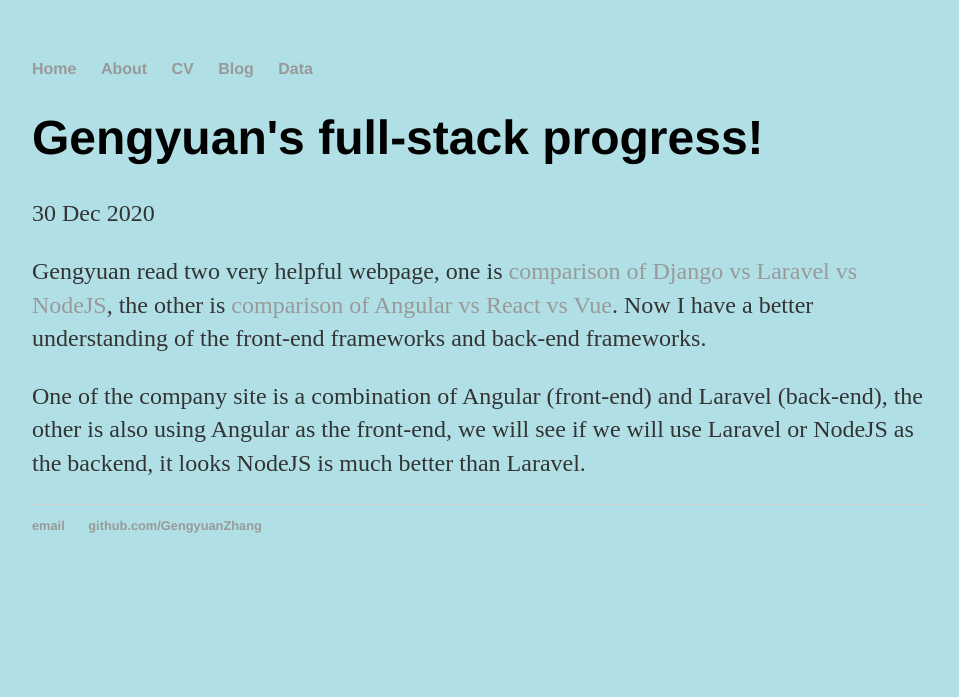
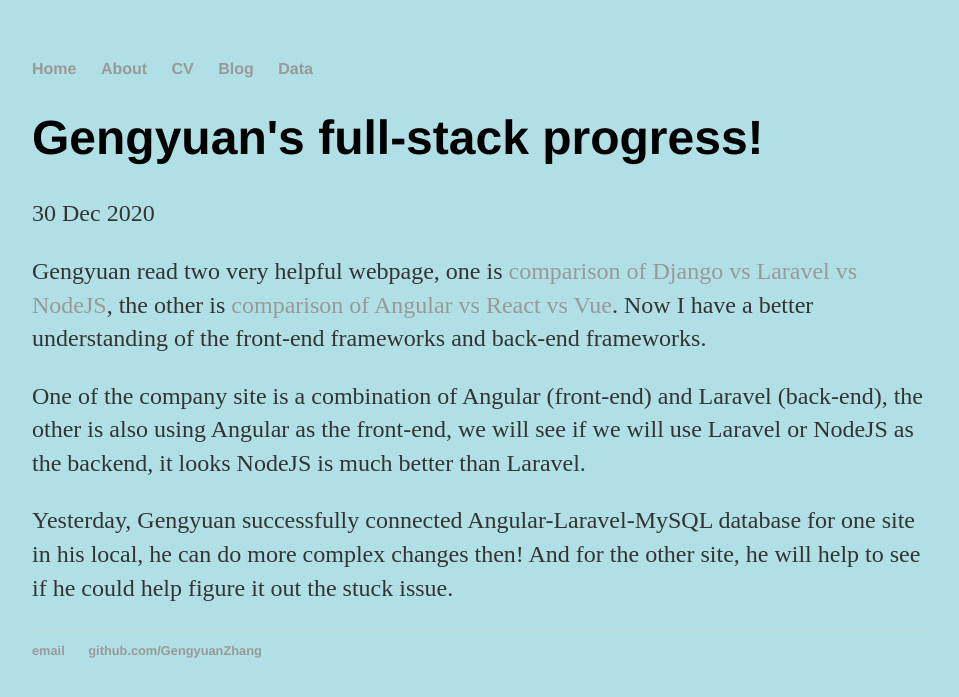
Before and after one commit to GengyuanZhang/GengyuanZhang.github.io, a Jekyll site: the page built from _posts/2020-12-30-gengyuan-zhang-full-stack-progress.md, in a window 1280 px wide. Shown: the top 697 px of the page, without its empty margins (160-1119 px from the left). Built offline with Jekyll 4.4.1, drawn with Linux system fonts in a browser that asks for light colours.

Commit message:
Update 2020-12-30-gengyuan-zhang-full-stack-progress.md

```diff
--- a/_posts/2020-12-30-gengyuan-zhang-full-stack-progress.md
+++ b/_posts/2020-12-30-gengyuan-zhang-full-stack-progress.md
@@ -7,3 +7,5 @@
 Gengyuan read two very helpful webpage, one is [comparison of Django vs Laravel vs NodeJS](https://nimapinfotech.com/blog/django-vs-laravel-vs-nodejs/), the other is [comparison of Angular vs React vs Vue](https://www.codeinwp.com/blog/angular-vs-vue-vs-react/). Now I have a better understanding of the front-end frameworks and back-end frameworks.
 
 One of the company site is a combination of Angular (front-end) and Laravel (back-end), the other is also using Angular as the front-end, we will see if we will use Laravel or NodeJS as the backend, it looks NodeJS is much better than Laravel.
+
+Yesterday, Gengyuan successfully connected Angular-Laravel-MySQL database for one site in his local, he can do more complex changes then! And for the other site, he will help to see if he could help figure it out the stuck issue.
```
